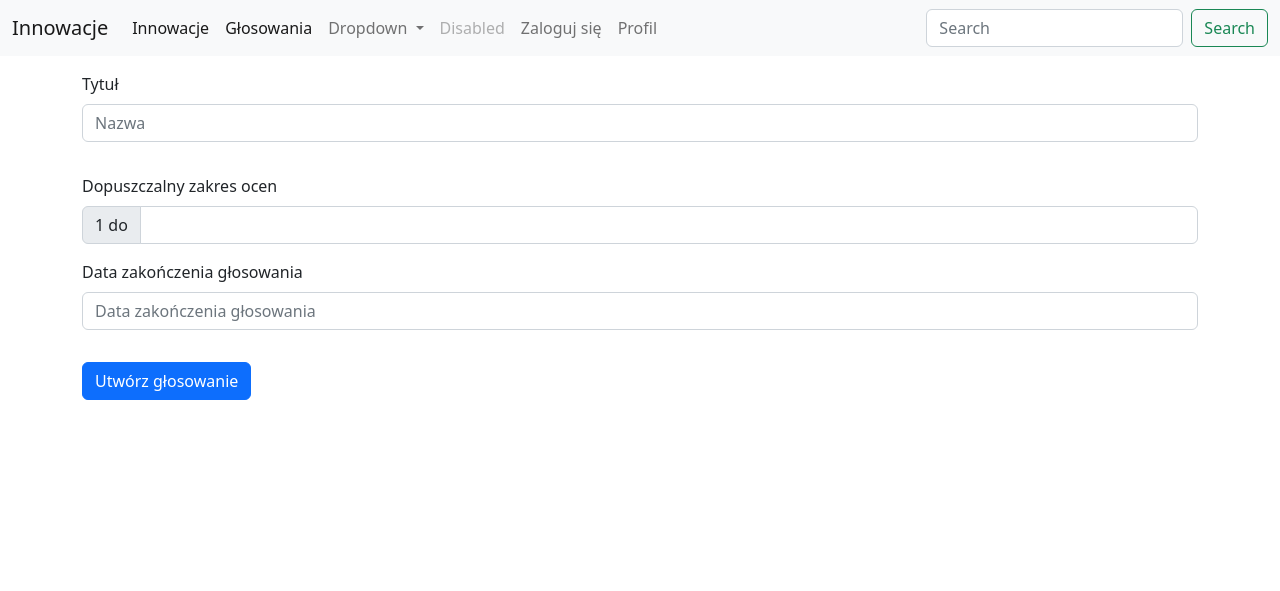
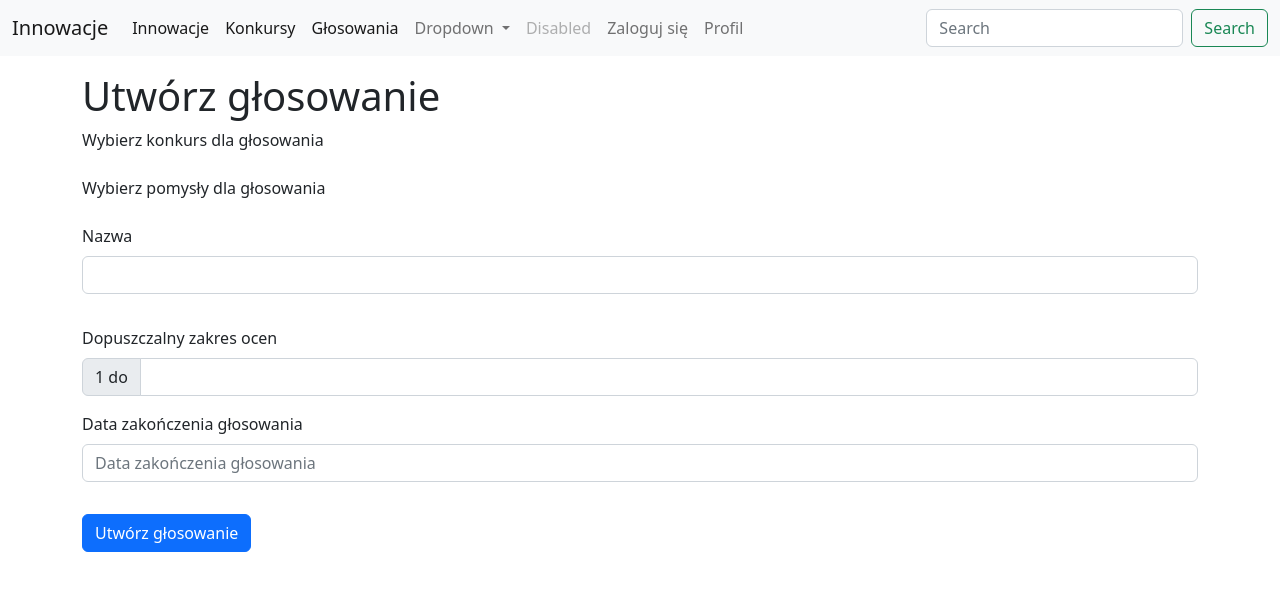
Before and after one commit to nadrian4/APSI-Ideas, a Django app: page /innowacje/utworz-glosowanie in a window 1280 px wide. Shown: the top 591 px of the page. Run offline with Django 4.2, Linux system fonts and the light colour scheme; data that the repository does not hold is empty.

Commit message:
konkursy

```diff
--- a/app/apsi_app/admin.py
+++ b/app/apsi_app/admin.py
@@ -1,7 +1,8 @@
 from django.contrib import admin
 
-from apsi_app.models import Glosowanie, Ocena, Pomysl, Komentarz
+from apsi_app.models import Konkurs, Glosowanie, Ocena, Pomysl, Komentarz
 
+admin.site.register(Konkurs)
 admin.site.register(Pomysl)
 admin.site.register(Ocena)
 admin.site.register(Glosowanie)
--- a/app/apsi_app/templates/apsi_app/base.html
+++ b/app/apsi_app/templates/apsi_app/base.html
@@ -6,7 +6,7 @@
         <meta name="viewport" content="width=device-width, initial-scale=1">
         <title>Innowacje</title>
         <link href="https://cdn.jsdelivr.net/npm/bootstrap@5.2.2/dist/css/bootstrap.min.css" rel="stylesheet" integrity="sha384-Zenh87qX5JnK2Jl0vWa8Ck2rdkQ2Bzep5IDxbcnCeuOxjzrPF/et3URy9Bv1WTRi" crossorigin="anonymous">
-        <link rel="icon" type="image/png" sizes="16x16" href="{% static "apsi_app/favicon.png" %}">
+        <!-- <link rel="icon" type="image/png" sizes="16x16" href="{% static "apsi_app/favicon.png" %}"> -->
     </head>
 
     <body>
@@ -19,7 +19,10 @@
           <div class="collapse navbar-collapse" id="navbarSupportedContent">
             <ul class="navbar-nav me-auto mb-2 mb-lg-0">
               <li class="nav-item">
-                <a class="nav-link active" aria-current="page" href="{% url 'index' %}">Innowacje</a>
+                <a class="nav-link active" href="{% url 'index' %}">Innowacje</a>
+              </li>
+              <li class="nav-item">
+                <a class="nav-link active" href="{% url 'konkursy' %}">Konkursy</a>
               </li>
               <li class="nav-item">
                 <a class="nav-link active" href="{% url 'glosowania' %}">Głosowania</a>
@@ -54,7 +57,7 @@
       </nav>
 
       <div class="container">
-          {% block content %}{% endblock %}
+        {% block content %}{% endblock %}
       </div>
 
       <script src="https://cdn.jsdelivr.net/npm/bootstrap@5.2.2/dist/js/bootstrap.bundle.min.js" integrity="sha384-OERcA2EqjJCMA+/3y+gxIOqMEjwtxJY7qPCqsdltbNJuaOe923+mo//f6V8Qbsw3" crossorigin="anonymous"></script>
--- /dev/null
+++ b/app/apsi_app/templates/apsi_app/glosowania/utworz-glosowanie.html
@@ -0,0 +1,53 @@
+{% extends "apsi_app/base.html" %}
+{% block content %}
+
+<h1>Utwórz głosowanie</h1>
+
+<form method="POST">
+    {% csrf_token %}
+
+    <label for="konkursy" class="form-label">Wybierz konkurs dla głosowania</label>
+    <div class="list-group" id="konkursy">
+    {% for konkurs in konkursy %}
+        {% if wybrany_konkurs.id == konkurs.id %}
+        <button type="submit" name="wybierz_konkurs" value="{{konkurs.id}}" class="list-group-item list-group-item-action active" aria-current="true">{{ konkurs.nazwa }}</button>
+        {% else %}
+        <button type="submit" name="wybierz_konkurs" value="{{konkurs.id}}" class="list-group-item list-group-item-action">{{ konkurs.nazwa }}</button>
+        {% endif %}
+    {% endfor %}
+    </div>
+</form>
+
+<form method="POST">
+    {% csrf_token %}
+
+    <label for="pomysly" class="form-label mt-3">Wybierz pomysły dla głosowania</label>
+    <ul class="list-group" id="pomysly">
+    {% for pomysl in pomysly %}
+        <li class="list-group-item">
+            <input class="form-check-input me-1" type="checkbox" name="pomysly" value="{{pomysl.id}}" id="pomysl{{pomysl.id}}">
+            <label class="form-check-label stretched-link" for="pomysl{{pomysl.id}}">{{ pomysl.tytul }}</label>
+        </li>
+    {% endfor %}
+    </ul>
+
+    <div class="mt-3 mb-3">
+        <label for="nazwa" class="form-label">Nazwa</label>
+        <input type="text" class="form-control" id="nazwa" name="nazwa">
+    </div>
+
+    <label for="do_n" class="form-label mt-3">Dopuszczalny zakres ocen</label>
+    <div class="input-group">
+        <span class="input-group-text" id="inputGroup-sizing-default">1 do</span>
+        <input type="text" class="form-control" id="do_n" name="max_glos" aria-label="Sizing example input" aria-describedby="inputGroup-sizing-default">
+    </div>
+
+    <div class="mt-3 mb-3">
+        <label for="Input1" class="form-label">Data zakończenia głosowania</label>
+        <input type="text" class="form-control" id="Input1" name="data_koniec" placeholder="Data zakończenia głosowania">
+    </div>
+
+    <button type="submit" name="utworz_glosowanie" class="btn btn-primary mt-3">Utwórz głosowanie</button>
+</form>
+
+{% endblock content %}
--- a/app/apsi_app/templates/apsi_app/index.html
+++ b/app/apsi_app/templates/apsi_app/index.html
@@ -53,13 +53,13 @@
                 <div class="progress-bar" role="progressbar" aria-label="Basic example" style="width: {{ pomysl_kto_moze_oceniac.pomysl.srednia_ocen }}%" aria-valuenow="25" aria-valuemin="0" aria-valuemax="100"></div>
               </div>
 
+              <div class="col-md-8">
+                <a class="mt-3 mb-3 btn btn-primary" href="{% url 'komentarze' %}?pomysl_id={{ pomysl_kto_moze_oceniac.pomysl.pk }}" role="button">Komentarze</a>
+              </div>
             </div>
           </div>
         </div>
         <div class="row g-0">
-          <div class="col-md-8">
-            <a class="mt-3 mb-3 btn btn-primary" href="{% url 'komentarze' %}?pomysl_id={{ pomysl.pk }}" role="button">Komentarze</a>
-          </div>
         </div>
       </div>
     {% endfor %}
--- /dev/null
+++ b/app/apsi_app/templates/apsi_app/odmowa-dostepu.html
@@ -0,0 +1,6 @@
+{% extends "apsi_app/base.html" %}
+{% block content %}
+
+<h1>Dostęp tylko dla: {{ uprawnione_grupy }}</h1>
+
+{% endblock content %}
--- a/app/apsi_app/templates/apsi_app/utworz-glosowanie.html
+++ /dev/null
@@ -1,33 +0,0 @@
-{% extends "apsi_app/base.html" %}
-{% block content %}
-
-<form method="POST">
-    {% csrf_token %}
-
-    <div class="mt-3 mb-3">
-        <label for="exampleFormControlInput1" class="form-label">Tytuł</label>
-        <input type="text" class="form-control" id="exampleFormControlInput1" name="nazwa" placeholder="Nazwa">
-    </div>
-
-    {% for pomysl in pomysly %}
-        <div class="form-check">
-            <input class="form-check-input" type="checkbox" name="pomysly" value="{{pomysl.id}}" id="flexCheckDefault{{pomysl.id}}">
-            <label class="form-check-label" for="flexCheckDefault{{pomysl.id}}">{{ pomysl.tytul }}</label>
-        </div>
-    {% endfor %}
-
-    <label for="do_n" class="form-label mt-3">Dopuszczalny zakres ocen</label>
-    <div class="input-group">
-        <span class="input-group-text" id="inputGroup-sizing-default">1 do</span>
-        <input type="text" class="form-control" id="do_n" name="max_glos" aria-label="Sizing example input" aria-describedby="inputGroup-sizing-default">
-    </div>
-
-    <div class="mt-3 mb-3">
-        <label for="Input1" class="form-label">Data zakończenia głosowania</label>
-        <input type="text" class="form-control" id="Input1" name="data_koniec" placeholder="Data zakończenia głosowania">
-    </div>
-
-    <button type="submit" class="btn btn-primary mt-3">Utwórz głosowanie</button>
-</form>
-
-{% endblock content %}
--- a/app/apsi_app/urls.py
+++ b/app/apsi_app/urls.py
@@ -6,13 +6,21 @@ from . import views
 
 urlpatterns = [
     path('', views.index, name='index'),
-    path('profile', views.profile, name='profile'),
+    path('konkursy', views.konkursy, name='konkursy'),
+    path('strona-konkursu', views.strona_konkursu, name='strona-konkursu'),
+    path('utworz-konkurs', views.utworz_konkurs, name='utworz-konkurs'),
+    path('usun-konkurs', views.usun_konkurs, name='usun-konkurs'),
+
     path('dodaj-pomysl', views.dodaj_pomysl, name='dodaj-pomysl'),
     path('usun-pomysl', views.usun_pomysl, name='usun-pomysl'),
+
     path('glosowania', views.glosowania, name='glosowania'),
     path('utworz-glosowanie', views.utworz_glosowanie, name='utworz-glosowanie'),
     path('strona-glosowania', views.strona_glosowania, name='strona-glosowania'),
     path('usun-glosowanie', views.usun_glosowanie, name='usun-glosowanie'),
+
     path('komentarze', views.komentarze, name='komentarze'),
     path('dodaj-komentarz', views.dodaj_komentarz, name='dodaj-komentarz'),
+
+    path('profile', views.profile, name='profile'),
 ] + static(settings.MEDIA_URL, document_root=settings.MEDIA_ROOT)
--- a/app/apsi_app/views.py
+++ b/app/apsi_app/views.py
@@ -3,8 +3,9 @@ from django.core.paginator import Paginator
 from django.utils import timezone
 from django.urls import reverse
 from django.contrib.auth.models import User
+from django.db import transaction
 
-from .models import Glosowanie, Pomysl, GlosowaniePomysl, Glos, Ocena, Komentarz
+from .models import Konkurs, Glosowanie, Pomysl, GlosowaniePomysl, Glos, Ocena, Komentarz
 from .models import KATEGORIE, ROLE
 from .forms import PomyslForm
 
@@ -50,6 +51,70 @@ def index(request):
     }
 
     return render(request, 'apsi_app/index.html', context)
+
+
+def konkursy(request):
+    paginator = Paginator(Konkurs.objects.all(), 5)
+    page = request.GET.get('page')
+    konkursy = paginator.get_page(page)
+
+    context = {
+        'konkursy': konkursy,
+        'page': page
+    }
+
+    if request.user.groups.filter(name='Członek komisji'):
+        return render(request, 'apsi_app/konkursy/konkursy.html', context)
+    else:
+        return render(request, 'apsi_app/odmowa-dostepu.html', {'uprawnione_grupy': 'Członek komisji'})
+
+
+def strona_konkursu(request):
+    konkurs = Konkurs.objects.get(pk=request.GET['konkurs_id'])
+
+    if request.method == 'POST':
+        wybrane_pomysly_id = request.POST.getlist('pomysly')
+        wybrane_pomysly = Pomysl.objects.filter(pk__in=wybrane_pomysly_id)
+
+        with transaction.atomic():
+            for pomysl in wybrane_pomysly:
+                pomysl.konkurs = konkurs
+                pomysl.save()
+
+    pomysly_konkursu = Pomysl.objects.filter(konkurs=konkurs)
+    pomysly_uzytkownika = Pomysl.objects.filter(uzytkownik=request.user)
+
+    context = {
+        'konkurs': konkurs,
+        'pomysly_konkursu': pomysly_konkursu,
+        'pomysly_niedodane': [pomysl for pomysl in pomysly_uzytkownika if pomysl not in pomysly_konkursu],
+        'pomysly_dodane': [pomysl for pomysl in pomysly_uzytkownika if pomysl in pomysly_konkursu],
+    }
+
+    return render(request, 'apsi_app/konkursy/strona-konkursu.html', context)
+
+
+def utworz_konkurs(request):
+    if request.method == 'POST':
+        nazwa = request.POST['nazwa']
+        data_koniec = request.POST['data_koniec']
+        konkurs = Konkurs(nazwa=nazwa, data_koniec=data_koniec)
+        konkurs.save()
+
+        return redirect('konkursy')
+    else:
+        return render(request, 'apsi_app/konkursy/utworz-konkurs.html')
+
+
+def usun_konkurs(request):
+    if request.method == 'POST':
+        konkurs_id = request.GET['konkurs_id']
+        konkurs = Konkurs.objects.get(pk=konkurs_id)
+        konkurs.delete()
+
+        return redirect('konkursy')
+
+    return render(request, 'apsi_app/konkursy/usun-konkurs.html')
 
 
 def login(request):
@@ -150,36 +215,47 @@ def glosowania(request):
         'page': page
     }
 
-    return render(request, 'apsi_app/glosowania.html', context)
+    return render(request, 'apsi_app/glosowania/glosowania.html', context)
 
 
 def utworz_glosowanie(request):
-    pomysly = Pomysl.objects.all()
+    if request.method == 'POST':
+        if 'wybierz_konkurs' in request.POST:
+            wybrany_konkurs = Konkurs.objects.get(pk=request.POST['wybierz_konkurs'])
 
-    context = {
-        'pomysly': pomysly
-    }
+            context = {
+                'pomysly': Pomysl.objects.filter(konkurs=wybrany_konkurs),
+                'konkursy': Konkurs.objects.all(),
+                'wybrany_konkurs': wybrany_konkurs
+            }
 
-    if request.method == 'POST':
-        nazwa = request.POST['nazwa']
-        max_glos = request.POST['max_glos']
-        data_koniec = request.POST['data_koniec']
-        wybrane_pomysly_id = request.POST.getlist('pomysly')
-        wybrane_pomysly = []
+            return render(request, 'apsi_app/glosowania/utworz-glosowanie.html', context)
+        elif 'utworz_glosowanie' in request.POST:
+            nazwa = request.POST['nazwa']
+            max_glos = request.POST['max_glos']
+            data_koniec = request.POST['data_koniec']
+            wybrane_pomysly_id = request.POST.getlist('pomysly')
+            wybrane_pomysly = []
 
-        for id in wybrane_pomysly_id:
-            wybrane_pomysly.append(Pomysl.objects.get(pk=id))
+            for id in wybrane_pomysly_id:
+                wybrane_pomysly.append(Pomysl.objects.get(pk=id))
 
-        glosowanie = Glosowanie(nazwa=nazwa, max_glos=max_glos, data_koniec=data_koniec)
-        glosowanie.save()
+            glosowanie = Glosowanie(nazwa=nazwa, max_glos=max_glos, data_koniec=data_koniec)
 
-        for pomysl in wybrane_pomysly:
-            glosowanie_pomysl = GlosowaniePomysl(glosowanie=glosowanie, pomysl=pomysl, srednia_glosow=0)
-            glosowanie_pomysl.save()
+            with transaction.atomic():
+                glosowanie.save()
 
-        return redirect('glosowania')
+                for pomysl in wybrane_pomysly:
+                    glosowanie_pomysl = GlosowaniePomysl(glosowanie=glosowanie, pomysl=pomysl, srednia_glosow=0)
+                    glosowanie_pomysl.save()
+
+            return redirect('glosowania')
     else:
-        return render(request, 'apsi_app/utworz-glosowanie.html', context)
+        context = {
+            'konkursy': Konkurs.objects.all()
+        }
+
+        return render(request, 'apsi_app/glosowania/utworz-glosowanie.html', context)
 
 
 def strona_glosowania(request):
@@ -222,7 +298,7 @@ def strona_glosowania(request):
         'glos_list': glos_list
     }
 
-    return render(request, 'apsi_app/strona-glosowania.html', context)
+    return render(request, 'apsi_app/glosowania/strona-glosowania.html', context)
 
 
 def usun_glosowanie(request):
@@ -233,7 +309,7 @@ def usun_glosowanie(request):
 
         return redirect('glosowania')
 
-    return render(request, 'apsi_app/usun-glosowanie.html')
+    return render(request, 'apsi_app/glosowania/usun-glosowanie.html')
 
 
 def komentarze(request):
```
Also changed, not shown: app/apsi_app/models.py (+11 -2 lines), app/apsi_app/templates/apsi_app/konkursy/konkursy.html (added, +43 -0 lines), app/apsi_app/templates/apsi_app/konkursy/strona-konkursu.html (added, +52 -0 lines), app/apsi_app/templates/apsi_app/konkursy/usun-konkurs.html (added, +11 -0 lines), app/apsi_app/templates/apsi_app/konkursy/utworz-konkurs.html (added, +20 -0 lines), app/apsi_app/templates/apsi_app/glosowania/glosowania.html (renamed from app/apsi_app/templates/apsi_app/glosowania.html), app/apsi_app/templates/apsi_app/glosowania/strona-glosowania.html (renamed from app/apsi_app/templates/apsi_app/strona-glosowania.html), app/apsi_app/templates/apsi_app/glosowania/usun-glosowanie.html (renamed from app/apsi_app/templates/apsi_app/usun-glosowanie.html).
